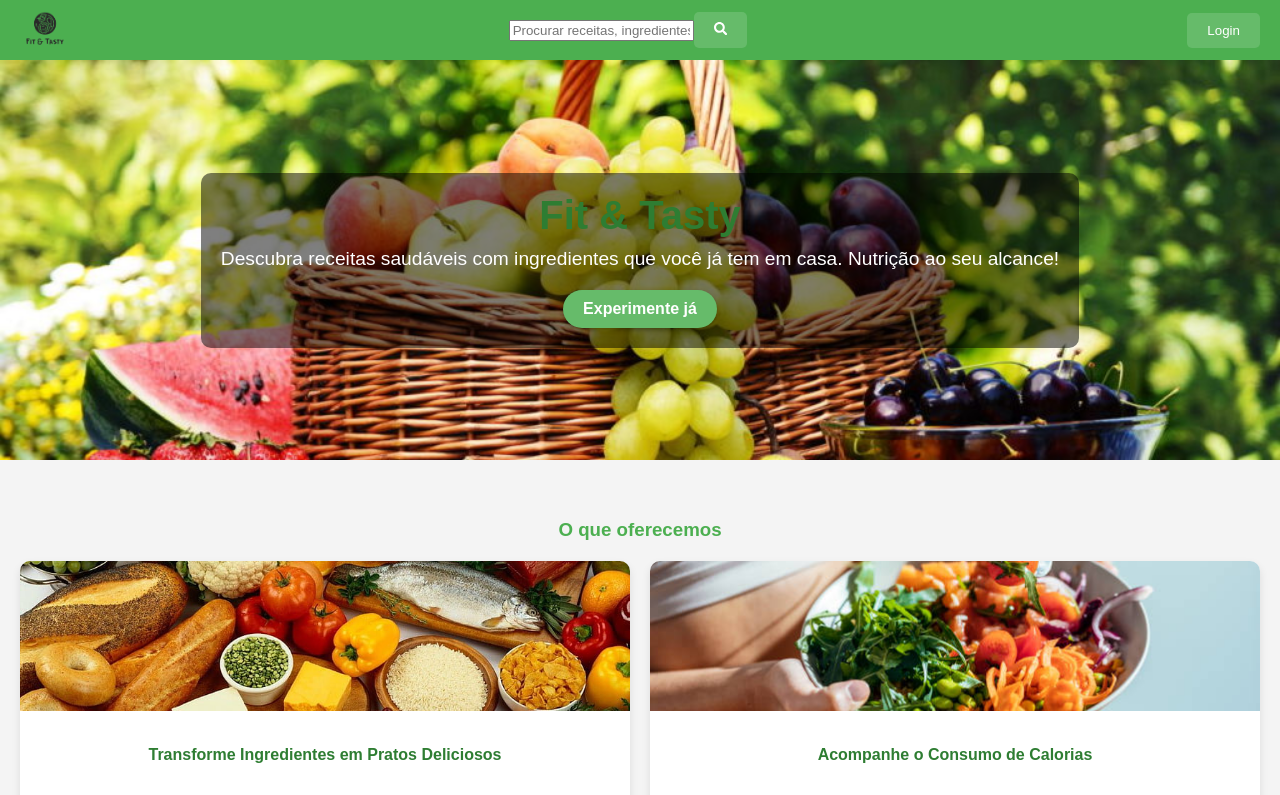
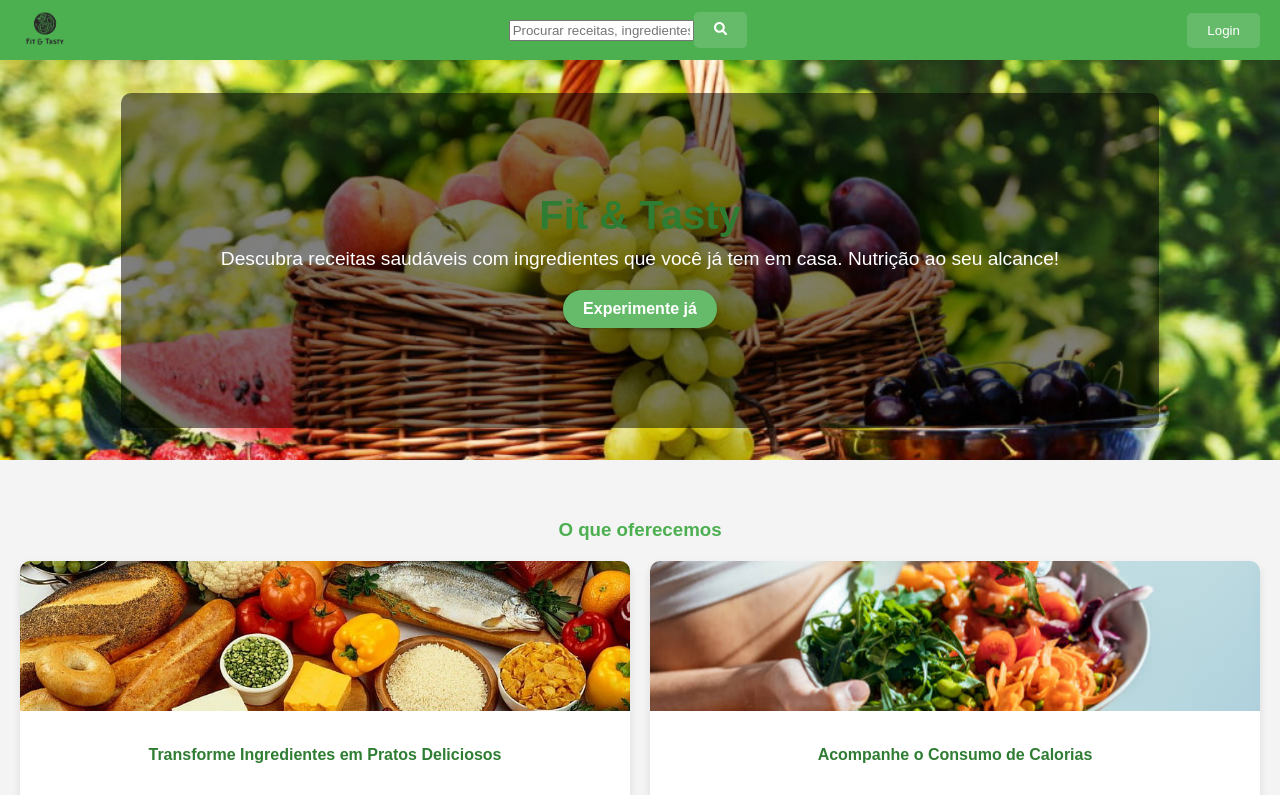
Before and after one commit to ellenmelo19/Fit-Tasty, a React (Create React App) app: page / in a window 1280 px wide. Shown: the top 795 px of the page. Built offline with nearby package versions, Linux system fonts and the light colour scheme.

Commit message:
ajuste padding overlay

```diff
--- a/src/components/Hero.js
+++ b/src/components/Hero.js
@@ -28,7 +28,7 @@
   overlay: {
     backgroundColor: 'rgba(0, 0, 0, 0.5)', // Adiciona uma camada escura por cima da imagem
     color: 'white',
-    padding: '20px',
+    padding: '100px',
     textAlign: 'center',
     borderRadius: '10px',
   },
```
